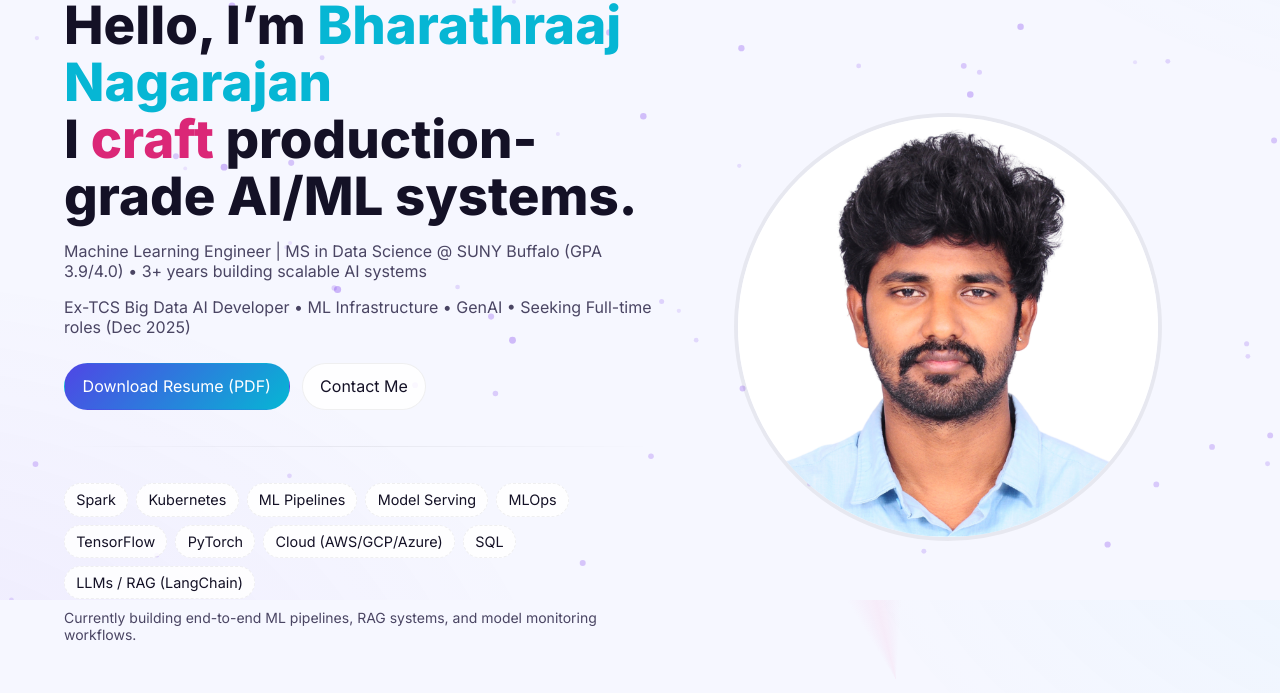
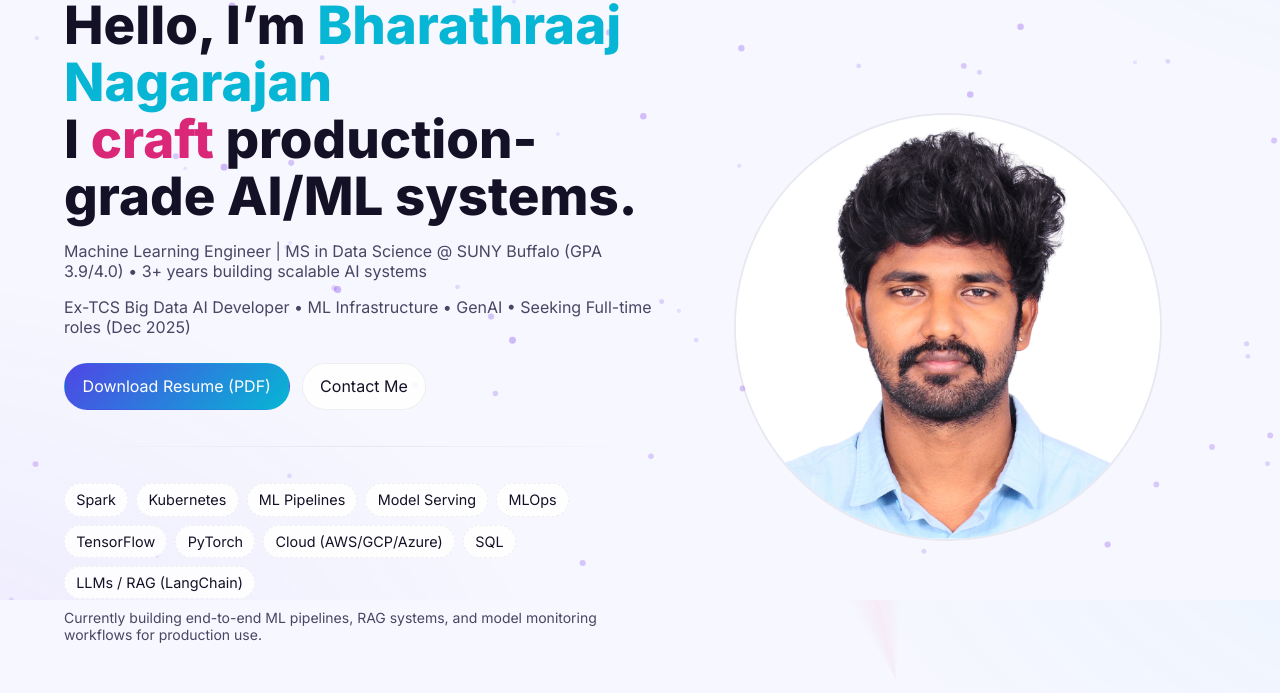
Before and after one commit to BharathraajNagarajan/Bharath-portfolio, a React (Vite) app: page / in a window 1280 px wide. Shown: the part 200-893 px from the top of the page. Built offline with nearby package versions, Linux system fonts and the light colour scheme.

Commit message:
Update description and border style in Home.jsx

```diff
--- a/src/pages/Home.jsx
+++ b/src/pages/Home.jsx
@@ -116,8 +116,7 @@ export default function Home(){
             className="mute"
             style={{ marginTop: 10, fontSize: 14 }}
           >
-            Currently building end-to-end ML pipelines, RAG systems,
-            and model monitoring workflows.
+            Currently building end-to-end ML pipelines, RAG systems, and model monitoring workflows for production use.
           </p>
         </div>
 
@@ -136,7 +135,7 @@ export default function Home(){
               aspectRatio: '1 / 1',
               borderRadius: '50%',
               objectFit: 'cover',
-              border: '4px solid var(--surface)'
+              border: '2px solid var(--surface)'
             }}
           />
         </motion.div>
```
